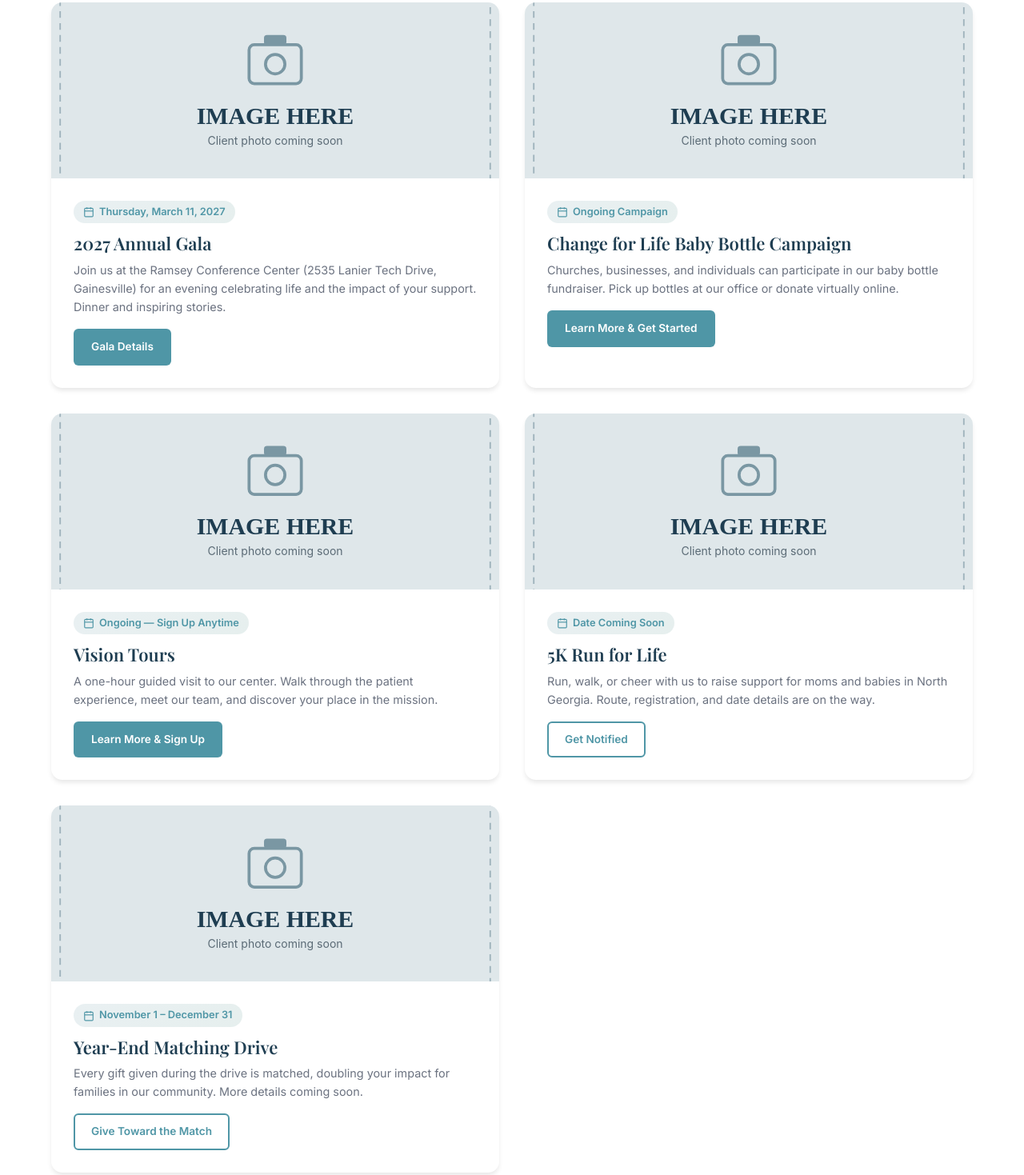
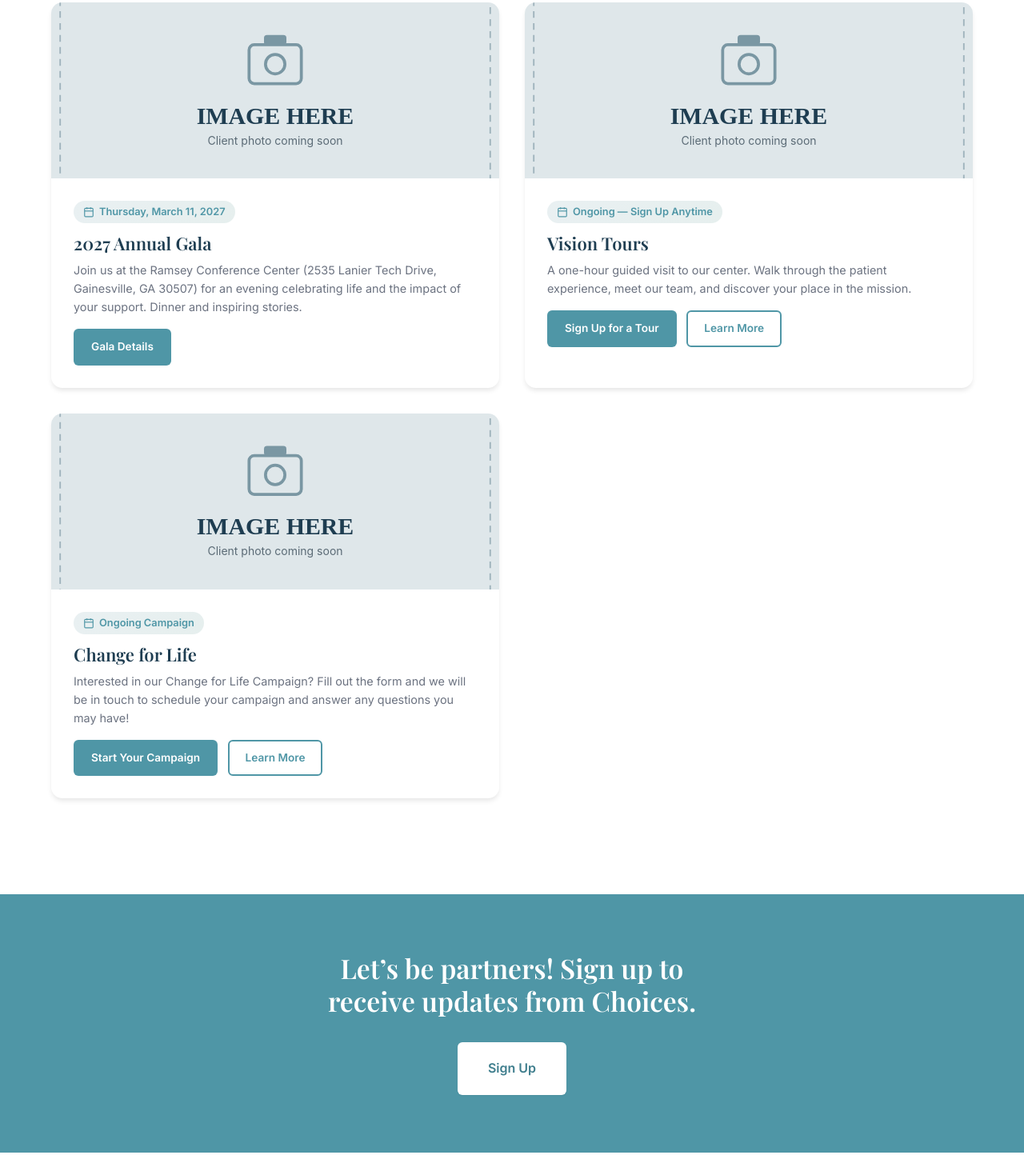
Before and after one commit to treyransom/choicespregnancy.pages.test, a website: page partners/events.html in a window 1280 px wide. Shown: the part 697-2166 px from the top of the page at 80% size. Drawn offline with nearby package versions, Linux system fonts and the light colour scheme.

Commit message:
Rebuild Events page to the client's three-event spec
Co-Authored-By: Claude Fable 5 <noreply@anthropic.com>

```diff
--- a/partners/events.html
+++ b/partners/events.html
@@ -93,23 +93,8 @@
                             Thursday, March 11, 2027
                         </span>
                         <h3>2027 Annual Gala</h3>
-                        <p>Join us at the Ramsey Conference Center (2535 Lanier Tech Drive, Gainesville) for an evening celebrating life and the impact of your support. Dinner and inspiring stories.</p>
+                        <p>Join us at the Ramsey Conference Center (2535 Lanier Tech Drive, Gainesville, GA 30507) for an evening celebrating life and the impact of your support. Dinner and inspiring stories.</p>
                         <a href="gala.html" class="btn btn-primary btn-sm">Gala Details</a>
-                    </div>
-                </div>
-
-                <div class="event-card" id="baby-bottle">
-                    <div class="event-image">
-                        <img src="../images/image-placeholder.svg" alt="Baby bottle campaign" loading="lazy">
-                    </div>
-                    <div class="event-content">
-                        <span class="event-date">
-                            <svg viewBox="0 0 24 24" fill="none" stroke="currentColor" stroke-width="2" width="14" height="14"><rect x="3" y="4" width="18" height="18" rx="2" ry="2"/><line x1="16" y1="2" x2="16" y2="6"/><line x1="8" y1="2" x2="8" y2="6"/><line x1="3" y1="10" x2="21" y2="10"/></svg>
-                            Ongoing Campaign
-                        </span>
-                        <h3>Change for Life Baby Bottle Campaign</h3>
-                        <p>Churches, businesses, and individuals can participate in our baby bottle fundraiser. Pick up bottles at our office or donate virtually online.</p>
-                        <a href="baby-bottle.html" class="btn btn-primary btn-sm">Learn More & Get Started</a>
                     </div>
                 </div>
 
@@ -124,53 +109,26 @@
                         </span>
                         <h3>Vision Tours</h3>
                         <p>A one-hour guided visit to our center. Walk through the patient experience, meet our team, and discover your place in the mission.</p>
-                        <a href="vision-tours.html" class="btn btn-primary btn-sm">Learn More & Sign Up</a>
+                        <a href="https://giving.myamplify.io/App/Form/4e60bce0-1028-45f1-ad48-f1bfaa1315e6" target="_blank" rel="noopener" class="btn btn-primary btn-sm">Sign Up for a Tour</a>
+                        <a href="vision-tours.html" class="btn btn-outline btn-sm" style="margin-left:8px;">Learn More</a>
                     </div>
                 </div>
 
-                <!-- PLACEHOLDER EVENT: 5K details and date coming from the client -->
-                <div class="event-card" id="run-for-life">
+                <div class="event-card" id="change-for-life">
                     <div class="event-image">
-                        <img src="../images/image-placeholder.svg" alt="Runners on a road race" loading="lazy">
+                        <img src="../images/image-placeholder.svg" alt="Change for Life campaign" loading="lazy">
                     </div>
                     <div class="event-content">
                         <span class="event-date">
                             <svg viewBox="0 0 24 24" fill="none" stroke="currentColor" stroke-width="2" width="14" height="14"><rect x="3" y="4" width="18" height="18" rx="2" ry="2"/><line x1="16" y1="2" x2="16" y2="6"/><line x1="8" y1="2" x2="8" y2="6"/><line x1="3" y1="10" x2="21" y2="10"/></svg>
-                            Date Coming Soon
+                            Ongoing Campaign
                         </span>
-                        <h3>5K Run for Life</h3>
-                        <p>Run, walk, or cheer with us to raise support for moms and babies in North Georgia. Route, registration, and date details are on the way.</p>
-                        <a href="contact.html" class="btn btn-outline btn-sm">Get Notified</a>
+                        <h3>Change for Life</h3>
+                        <p>Interested in our Change for Life Campaign? Fill out the form and we will be in touch to schedule your campaign and answer any questions you may have!</p>
+                        <a href="https://giving.myamplify.io/App/Form/c4b9778f-c497-4d43-9162-40aa6f9ad480" target="_blank" rel="noopener" class="btn btn-primary btn-sm">Start Your Campaign</a>
+                        <a href="baby-bottle.html" class="btn btn-outline btn-sm" style="margin-left:8px;">Learn More</a>
                     </div>
                 </div>
-
-                <!-- PLACEHOLDER EVENT: matching drive (window per client: Nov 1 - Dec 31) -->
-                <div class="event-card" id="matching-drive">
-                    <div class="event-image">
-                        <img src="../images/image-placeholder.svg" alt="Jar of coins for the matching drive" loading="lazy">
-                    </div>
-                    <div class="event-content">
-                        <span class="event-date">
-                            <svg viewBox="0 0 24 24" fill="none" stroke="currentColor" stroke-width="2" width="14" height="14"><rect x="3" y="4" width="18" height="18" rx="2" ry="2"/><line x1="16" y1="2" x2="16" y2="6"/><line x1="8" y1="2" x2="8" y2="6"/><line x1="3" y1="10" x2="21" y2="10"/></svg>
-                            November 1 &ndash; December 31
-                        </span>
-                        <h3>Year-End Matching Drive</h3>
-                        <p>Every gift given during the drive is matched, doubling your impact for families in our community. More details coming soon.</p>
-                        <a href="give.html" class="btn btn-outline btn-sm">Give Toward the Match</a>
-                    </div>
-                </div>
-            </div>
-        </div>
-    </section>
-
-    <!-- CTA -->
-    <section class="cta-section">
-        <div class="container" style="text-align:center;">
-            <h2>Want to Support Our Events?</h2>
-            <p style="max-width:500px;margin:16px auto 32px;color:var(--gray-500);">Become a sponsor, volunteer at an event, or simply attend and bring a friend.</p>
-            <div class="hero-actions" style="justify-content:center;">
-                <a href="give.html" class="btn btn-primary btn-lg">Become a Sponsor</a>
-                <a href="contact.html" class="btn btn-outline btn-lg">Contact Us</a>
             </div>
         </div>
     </section>
```
